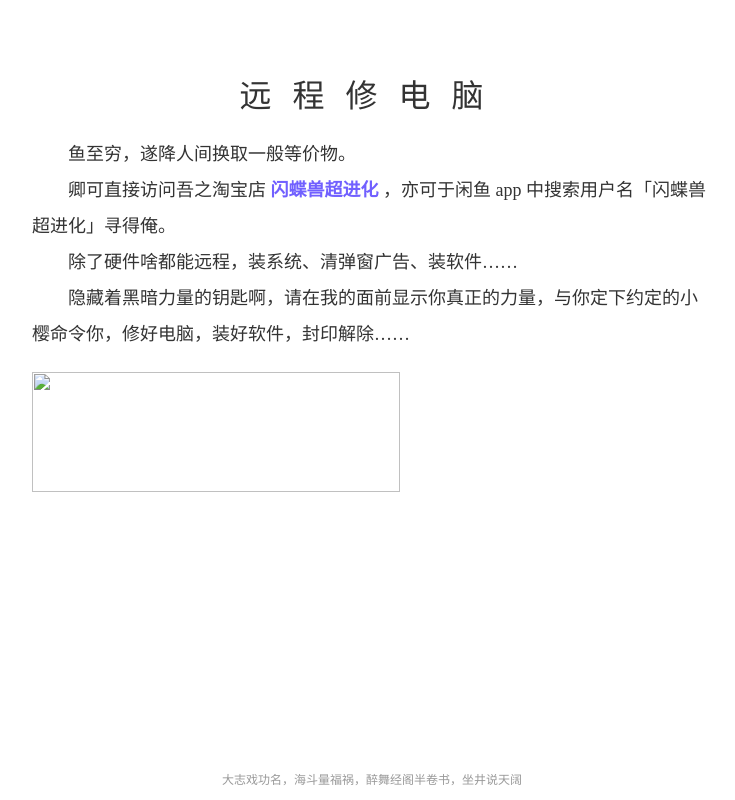
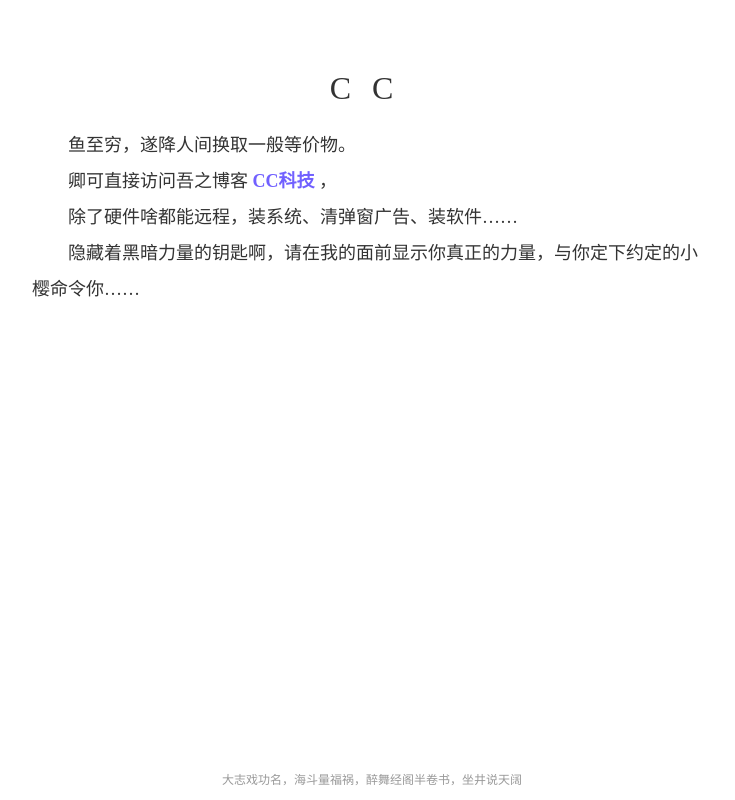
Before and after one commit to ccwd6/cckj, a plain HTML site: page index.html in a window 1280 px wide. Shown: the whole page, without its empty margins (268-1003 px from the left). Drawn offline with Linux system fonts and the light colour scheme.

Commit message:
Update index.html

```diff
--- a/index.html
+++ b/index.html
@@ -4,7 +4,7 @@
     <!--<base target="_blank">--><base href="." target="_blank">
     <meta http-equiv="X-UA-Compatible" content="IE=edge">
     <meta name="viewport" content="width=device-width, initial-scale=1">
-    <title>闪蝶兽超进化</title>
+    <title>CC科技</title>
     <link rel="shortcut icon" href="https://rzfyu.cn/announcement/favicon.ico" type="image/x-icon/">
     <style type="text/css">
       *{margin:0;padding:0}
@@ -22,12 +22,12 @@
 
 <body>
     <div class="content">
-        <h1>远程修电脑</h1>
+        <h1>CC</h1>
         <p>鱼至穷，遂降人间换取一般等价物。</p>
-        <p>卿可直接访问吾之淘宝店 <a href="https://rzfyu.taobao.com/" style="font-weight:700;"> 闪蝶兽超进化 </a>，亦可于闲鱼 app 中搜索用户名「闪蝶兽超进化」寻得俺。</p>
+        <p>卿可直接访问吾之博客 <a href="https://rzfyu.taobao.com/" style="font-weight:700;"> CC科技 </a>，</p>
         <p>除了硬件啥都能远程，装系统、清弹窗广告、装软件……</p>
-        <p>隐藏着黑暗力量的钥匙啊，请在我的面前显示你真正的力量，与你定下约定的小樱命令你，修好电脑，装好软件，封印解除……</p>
-        <img class="die" src="./闪蝶兽超进化_files/die.png">
+        <p>隐藏着黑暗力量的钥匙啊，请在我的面前显示你真正的力量，与你定下约定的小樱命令你……</p>
+
     </div>
 
 <div class="foot">大志戏功名，海斗量福祸，醉舞经阁半卷书，坐井说天阔</div>
```
